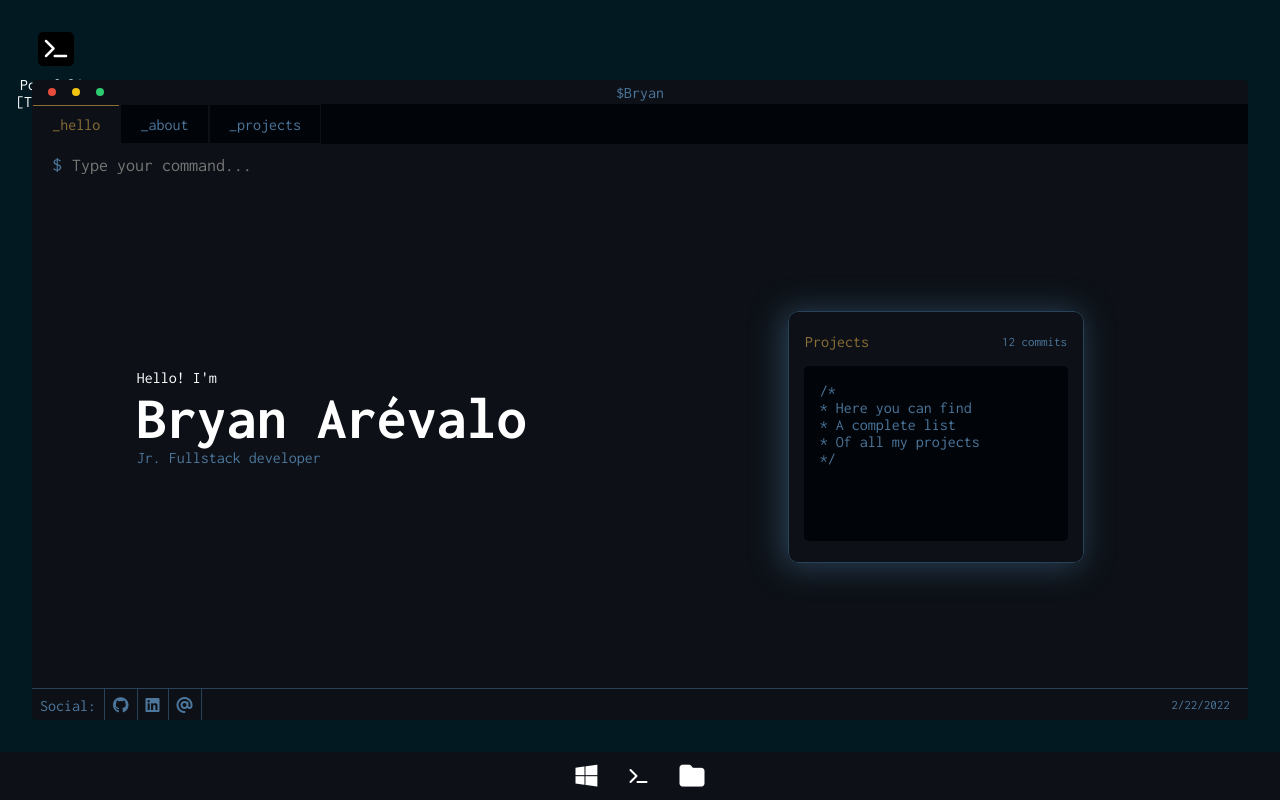
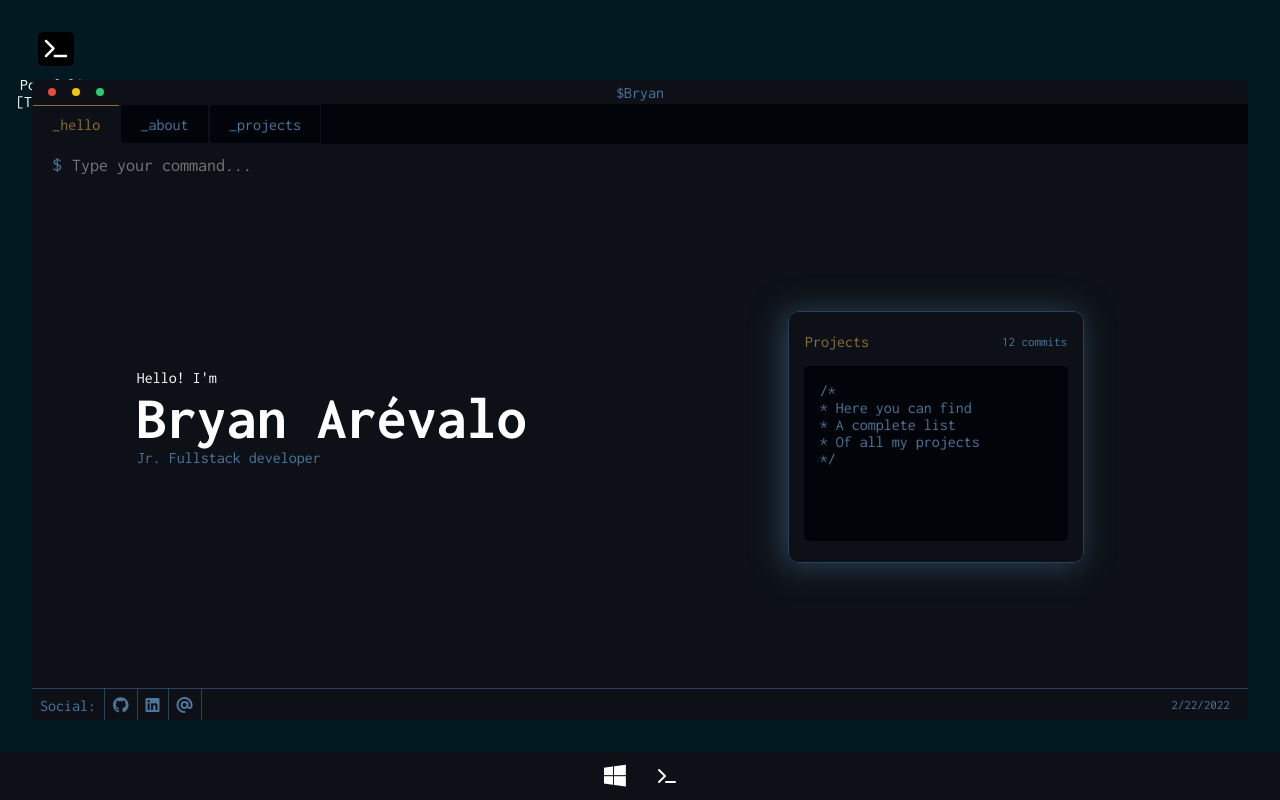
Before and after one commit to ripterdust/Portfolio2022, a React (Create React App) app: page / in a window 1280 px wide. Built offline with nearby package versions, Linux system fonts and the light colour scheme.

Commit message:
Deleted the icon

```diff
--- a/src/components/TaskBar.js
+++ b/src/components/TaskBar.js
@@ -11,7 +11,7 @@ export const TaskBar = () => {
         <i class="fa-solid fa-terminal terminal-icon-logo" ></i>
       </div>
 
-      <div className="icon">
+      <div className="hiden">
         <i class="fa-solid fa-folder folder"></i>
       </div>
     </div>
```
